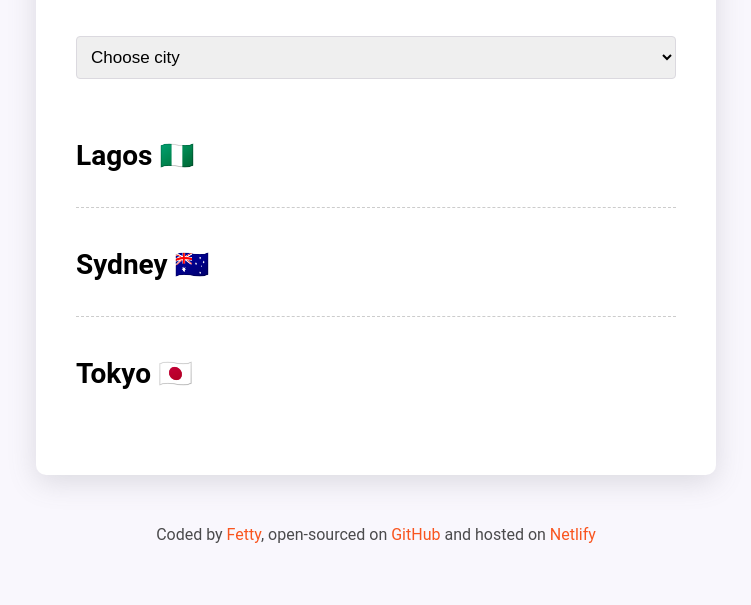
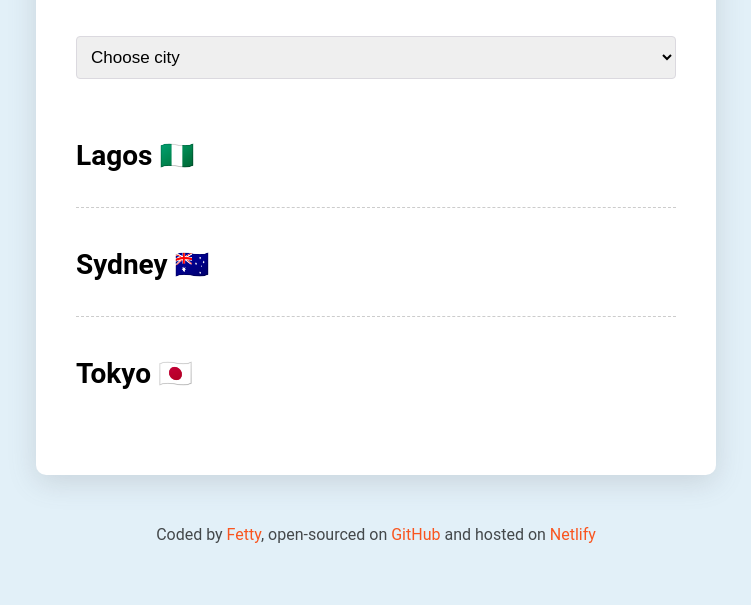
Before and after one commit to Fetty10/world-clock, a plain HTML site: page index.html in a window 1280 px wide. Shown: the part 195-800 px from the top of the page, without its empty margins (264-1015 px from the left). Drawn offline with nearby package versions, Linux system fonts and the light colour scheme; a script that the page names is missing.

Commit message:
Update styles.css
Changed body background color

```diff
--- a/src/styles.css
+++ b/src/styles.css
@@ -1,5 +1,5 @@
 body {
-  background: #f9f7fd;
+  background: #e2f0f8;
   font-family: Roboto, sans-serif;
 }
 h1 {
```
